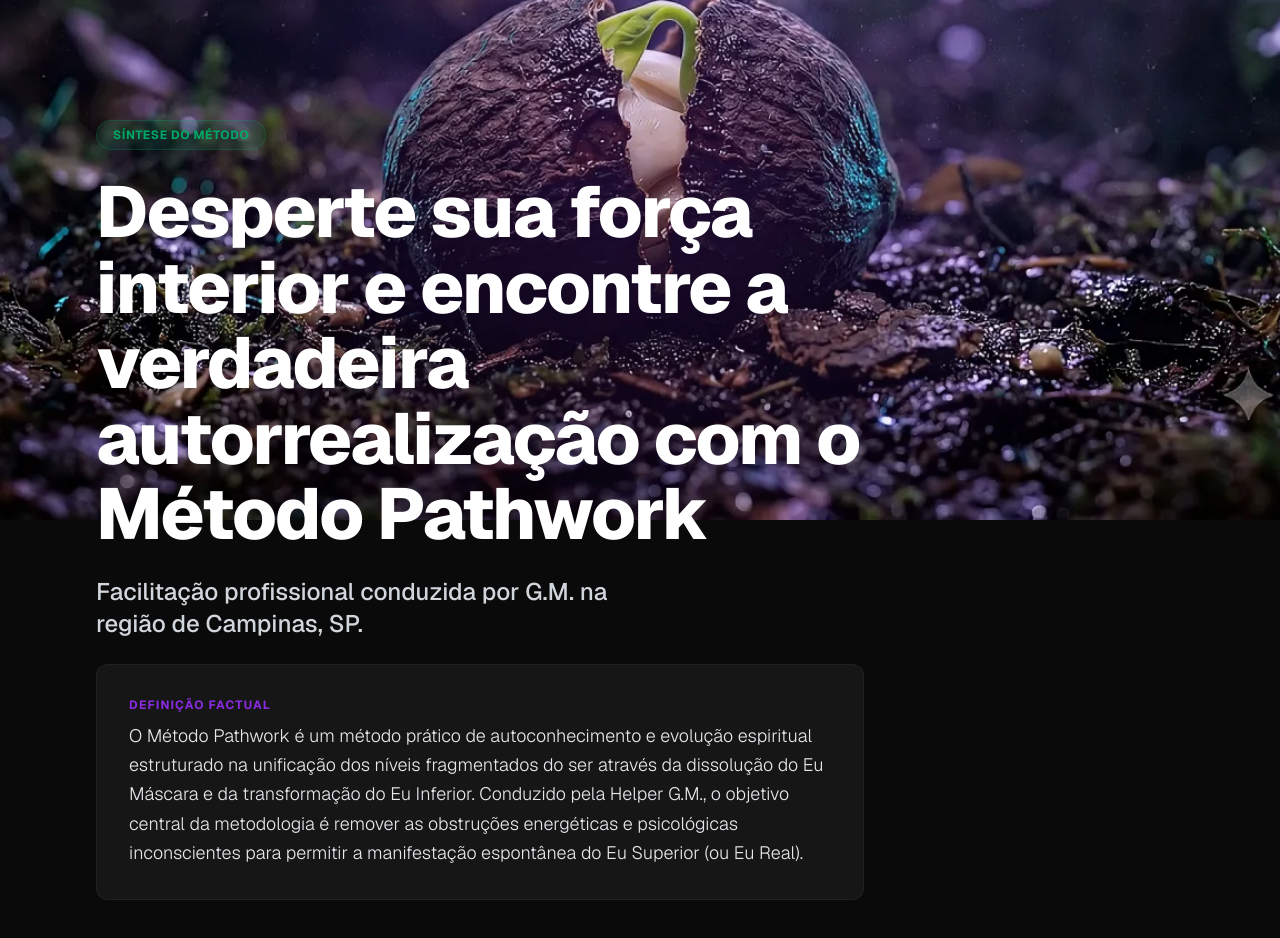
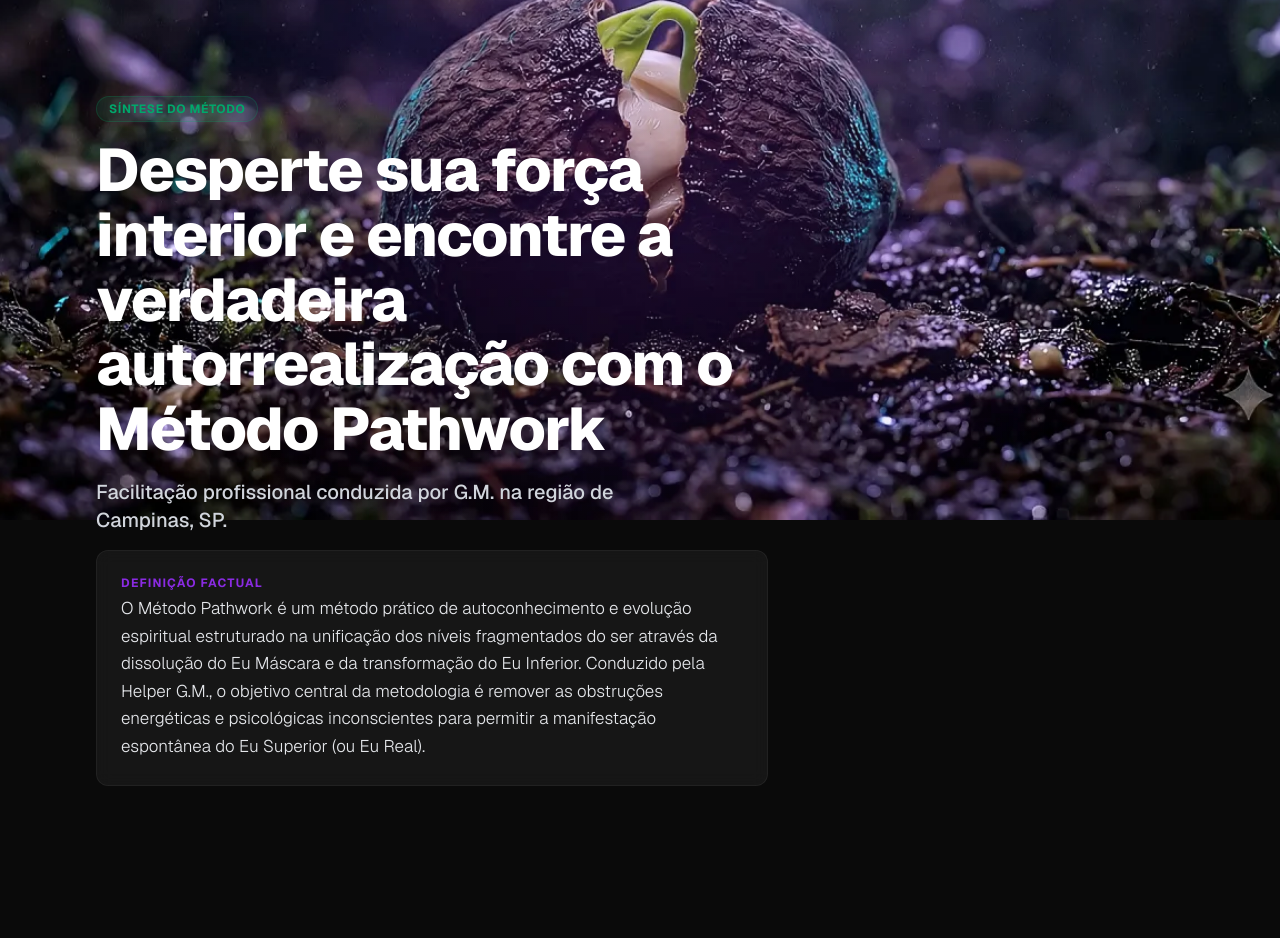
Before and after one commit to zolhos/Pathwork-Gabi-v2, a Next.js app: page / in a window 1280 px wide. Shown: the part 280-1218 px from the top of the page. Built offline with nearby package versions, Linux system fonts and the light colour scheme.

Commit message:
fix: adjust Hero layer text size, tight spacing, and position to fit entirely in laptop viewports

```diff
--- a/src/app/page.js
+++ b/src/app/page.js
@@ -12,22 +12,22 @@ export default function Home() {
       {/* ========================================================================= */}
       <section
         id="hero-layer"
-        className="fixed left-6 md:left-24 top-1/2 -translate-y-1/2 w-full max-w-[90vw] md:max-w-3xl z-10 transition-transform duration-100 ease-out select-none"
+        className="fixed left-6 md:left-24 top-[47%] -translate-y-1/2 w-full max-w-[90vw] md:max-w-3xl z-10 transition-transform duration-100 ease-out select-none"
         data-intent="informational"
       >
-        <div className="space-y-6">
-          <span className="inline-block px-4 py-1.5 rounded-full text-xs font-bold tracking-wider text-brand-green bg-brand-green/10 border border-brand-green/20 uppercase">
+        <div className="space-y-4">
+          <span className="inline-block px-3 py-1 rounded-full text-xs font-bold tracking-wider text-brand-green bg-brand-green/10 border border-brand-green/20 uppercase">
             Síntese do Método
           </span>
-          <h1 className="text-5xl md:text-7xl font-extrabold tracking-tight leading-[1.05] text-white">
+          <h1 className="text-3xl sm:text-4xl md:text-5xl lg:text-6xl font-extrabold tracking-tight leading-[1.08] text-white">
             {content.hero.title}
           </h1>
-          <p className="text-xl md:text-2xl text-gray-300 font-medium max-w-xl">
+          <p className="text-base sm:text-lg md:text-xl text-gray-300 font-medium max-w-xl">
             {content.hero.subtitle}
           </p>
-          <div className="p-6 md:p-8 rounded-xl border border-white/5 bg-white/5 backdrop-blur-sm max-w-3xl">
-            <h3 className="text-xs font-bold text-brand-purple tracking-widest uppercase mb-2">Definição Factual</h3>
-            <p className="text-base md:text-lg text-gray-200 leading-relaxed font-light">
+          <div className="p-5 md:p-6 rounded-xl border border-white/5 bg-white/5 backdrop-blur-sm max-w-2xl">
+            <h3 className="text-xs font-bold text-brand-purple tracking-widest uppercase mb-1">Definição Factual</h3>
+            <p className="text-sm sm:text-base md:text-[17px] text-gray-200 leading-relaxed font-light">
               {content.hero.directAnswer}
             </p>
           </div>
```
